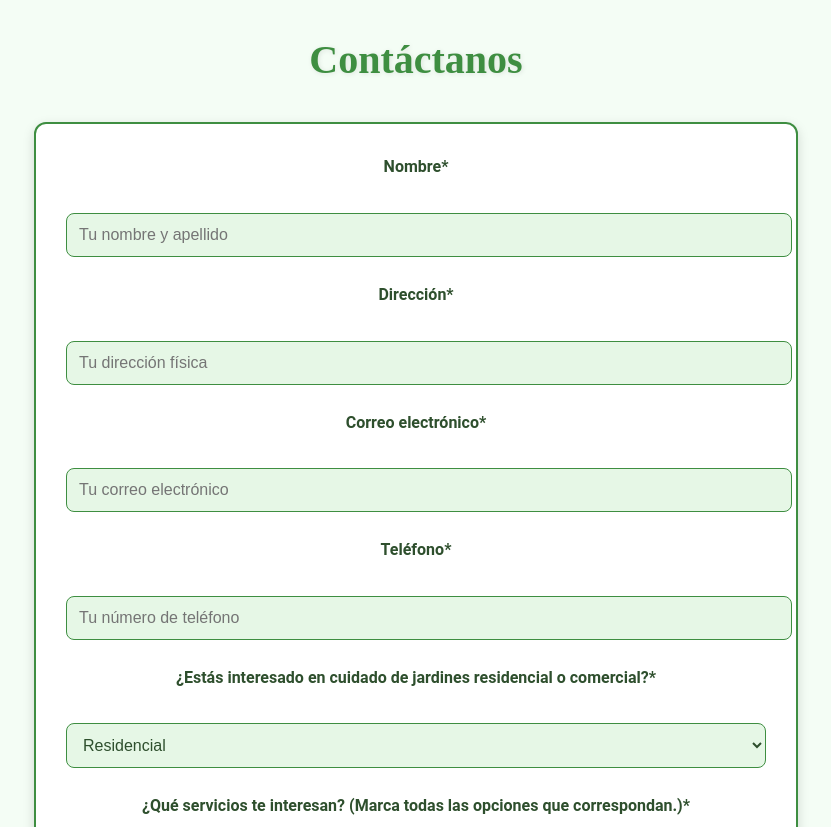
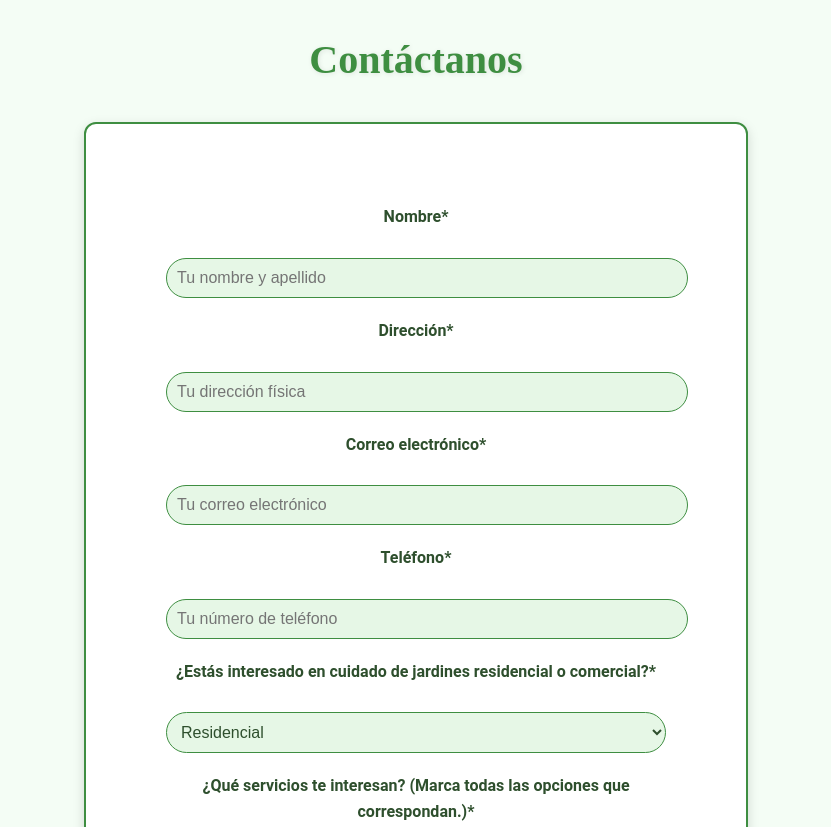
Before and after one commit to Luz105/G-mez_y_Asociados, a plain HTML site: page index.html in a window 1280 px wide. Shown: the part 3060-3887 px from the top of the page, without its empty margins (224-1055 px from the left). Drawn offline with Linux system fonts and the light colour scheme.

Commit message:
Update index.css

```diff
--- a/index.css
+++ b/index.css
@@ -434,13 +434,13 @@ footer {
 }
 
 .contact-form {
-    max-width: 700px;
+    max-width: 500px;
     margin: 0 auto;
     display: flex;
     flex-direction: column;
-    gap: 25px;
+    gap: 20px;
     background: #ffffff;
-    padding: 30px;
+    padding: 80px;
     border-radius: 12px;
     box-shadow: 0 4px 12px rgba(0, 0, 0, 0.15);
     border: 2px solid #3e8e41;
@@ -457,8 +457,8 @@ footer {
 .contact-form input,
 .contact-form textarea,
 .contact-form select {
-    padding: 12px;
-    border-radius: 8px;
+    padding: 10px;
+    border-radius: 50px;
     border: 1px solid #3e8e41;
     background: #e6f7e6;
     color: #2e4f2d;
```
